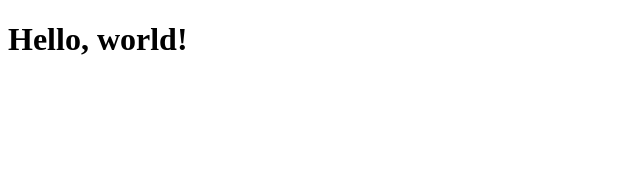
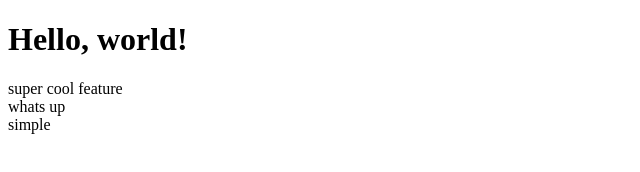
Before and after one commit to XIMURDOCKIX/Test-repository, a plain HTML site: page index.html in a window 1280 px wide. Shown: the whole page, without its empty margins (0-640 px from the left). Drawn offline with Linux system fonts and the light colour scheme.

Commit message:
added more words test

```diff
--- a/index.html
+++ b/index.html
@@ -6,4 +6,9 @@
 <body>
     <h1>Hello, world!</h1>
 </body>
+<div>super cool feature</div>
 </html>
+<div>whats up</div>
+<body>
+    simple
+</body>
```
Also changed, not shown: style.css (added).
